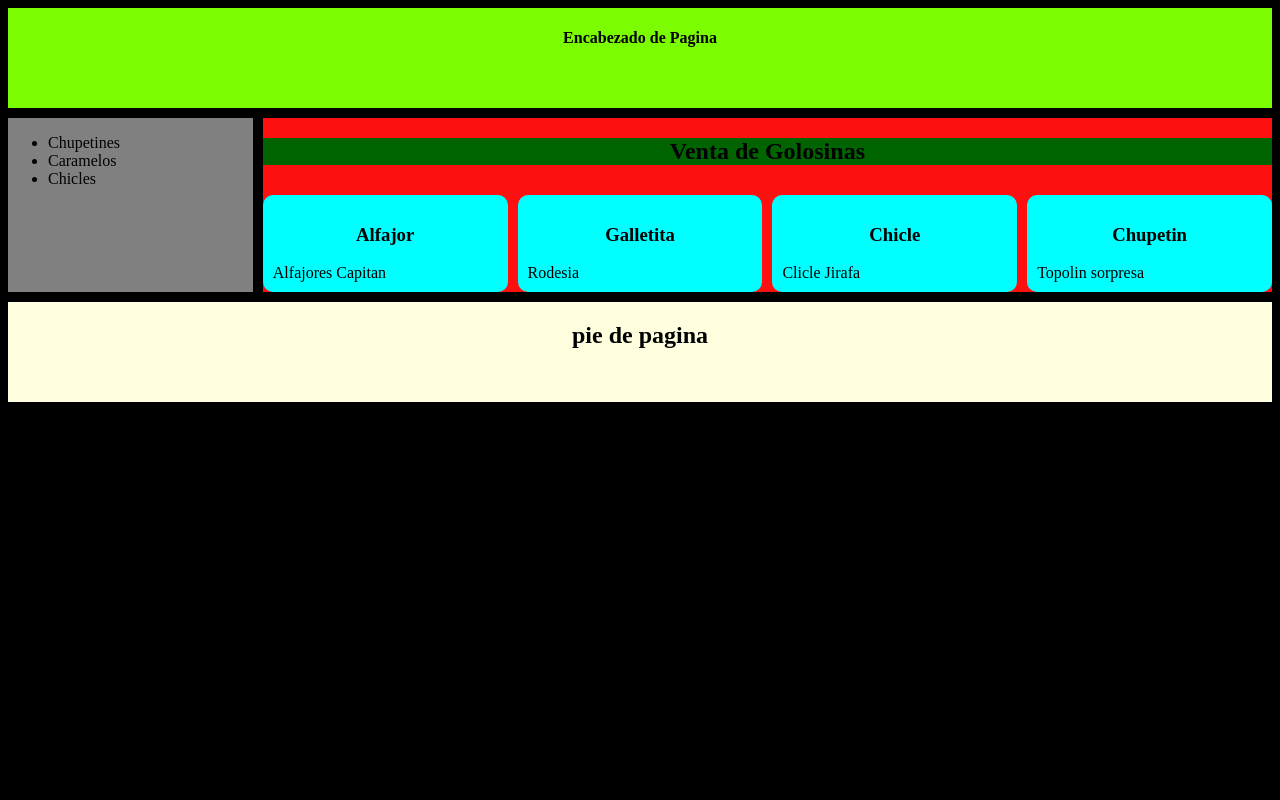
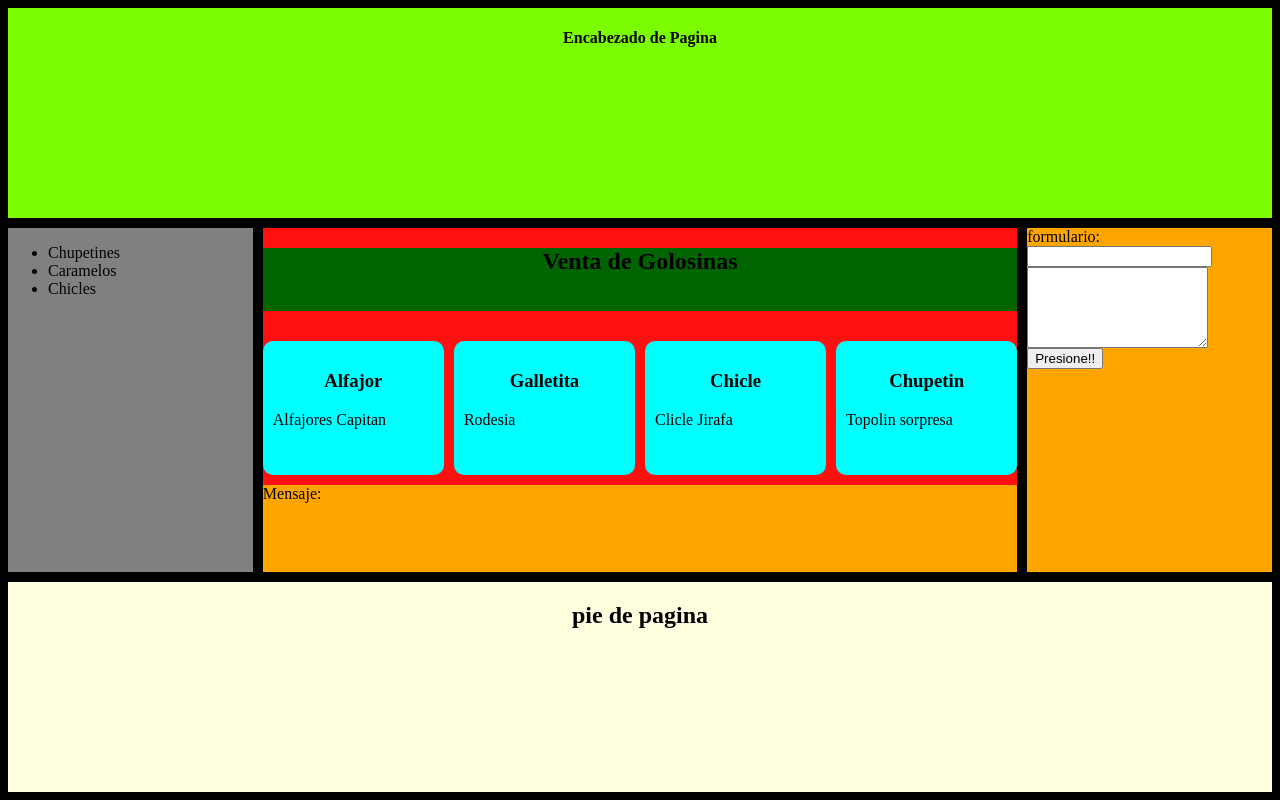
Before and after one commit to gonzalit098/maquetado_grid_2018martes15, a plain HTML site: page index.html in a window 1280 px wide. Drawn offline with Linux system fonts and the light colour scheme.

Commit message:
🌏💠 Updated with Glitch

```diff
--- /dev/null
+++ b/cliente.js
@@ -0,0 +1,24 @@
+/* If you're feeling fancy you can add interactivity
+    to your site with Javascript */
+
+// prints "hi" in the browser's dev tools console
+
+
+class Distribuidora {
+
+  static ofertar(){
+console.log('[..] Programando en Javascript en Buenos Aires');
+
+    //document.querySelector("#panelMsg").innerHTML += "Algo!" ;
+    document.querySelector("#panelMsg").innerHTML += document.querySelector("#golosina_titulo").value
+    + document.querySelector("#golosina_descripcion").value;
+
+
+
+
+    //alert(1235678);
+
+console.log('[ok] Programando en Javascript en Buenos Aires');
+  }
+
+}
--- a/style.css
+++ b/estilo.css
@@ -1,4 +1,4 @@
-/* CSS files add styling rules to your content */
+
 
 body {
   background-color: black;
@@ -22,14 +22,16 @@ header {
 }
 nav {
   background-color: grey;
+
 }
 section {
   background-color: #FE1010;
-  grid-column: 2 / -1;
+  grid-column: 2 / -2;
   display: grid;
   grid-template-columns: repeat(4, 1fr);
   grid-gap: 10px;
   grid-auto-rows: minmax(50px, auto);
+
 
 
 
@@ -51,3 +53,12 @@ section > h2 {
 header, footer, h2, h3 {
   text-align: center;
 }
+
+aside {
+  background-color: orange;
+}
+
+#panelMsg{
+   background-color: orange;
+   grid-column: 1 / -1;
+}
--- a/index.html
+++ b/index.html
@@ -1,14 +1,15 @@
-<!DOCTYPE html>
 <html lang="en">
+
   <head>
 
 
     <title>Golosinas!!</title>
 
 
-    <link rel="stylesheet" href="/style.css">
+    <link rel="stylesheet" href="/estilo.css">
 
-    <script src="/script.js" defer></script>
+    <script src="/cliente.js" defer></script>
+
 
   </head>
 
@@ -32,7 +33,7 @@
     <h2>Venta de Golosinas</h2>
     <article>
       <h3>Alfajor</h3>
-      Alfajores Capitan
+    Alfajores Capitan
     </article>
     <article>
       <h3>Galletita</h3>
@@ -45,7 +46,27 @@
     <article><h3>Chupetin</h3>
       Topolin sorpresa
     </article>
+    <div id="panelMsg">
+      Mensaje:
+    </div>
   </section>
+
+  <aside>
+
+    formulario:
+
+    <input type= "text" id="golosina_titulo" />
+    <textarea cols="20" rows="5"
+              id="golosina_descripcion"> </textarea>
+  <button
+          id= "elBoton"
+          class= "fijate"
+          onclick= "Distribuidora.ofertar();"
+          >Presione!!</button>
+    </aside>
+
+
+    </aside>
 
     <footer><h2>
       pie de pagina
--- a/script.js
+++ /dev/null
@@ -1,5 +0,0 @@
-/* If you're feeling fancy you can add interactivity
-    to your site with Javascript */
-
-// prints "hi" in the browser's dev tools console
-console.log('hi');
```
